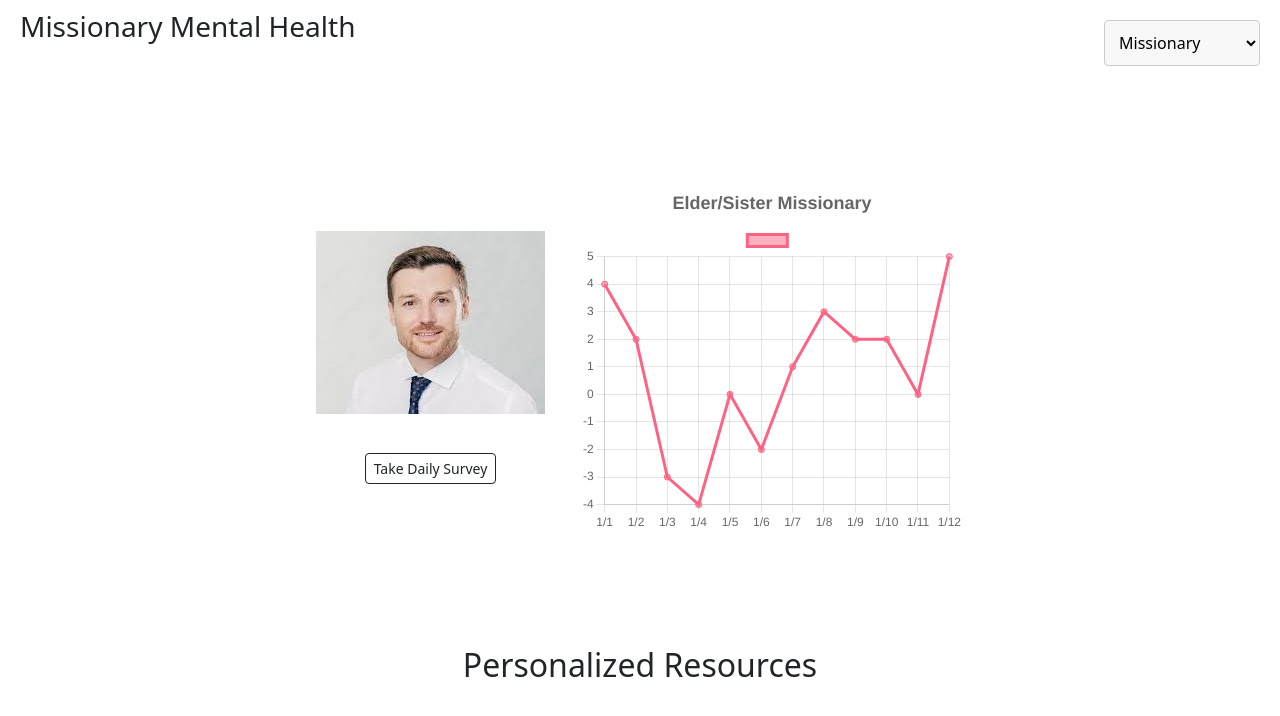
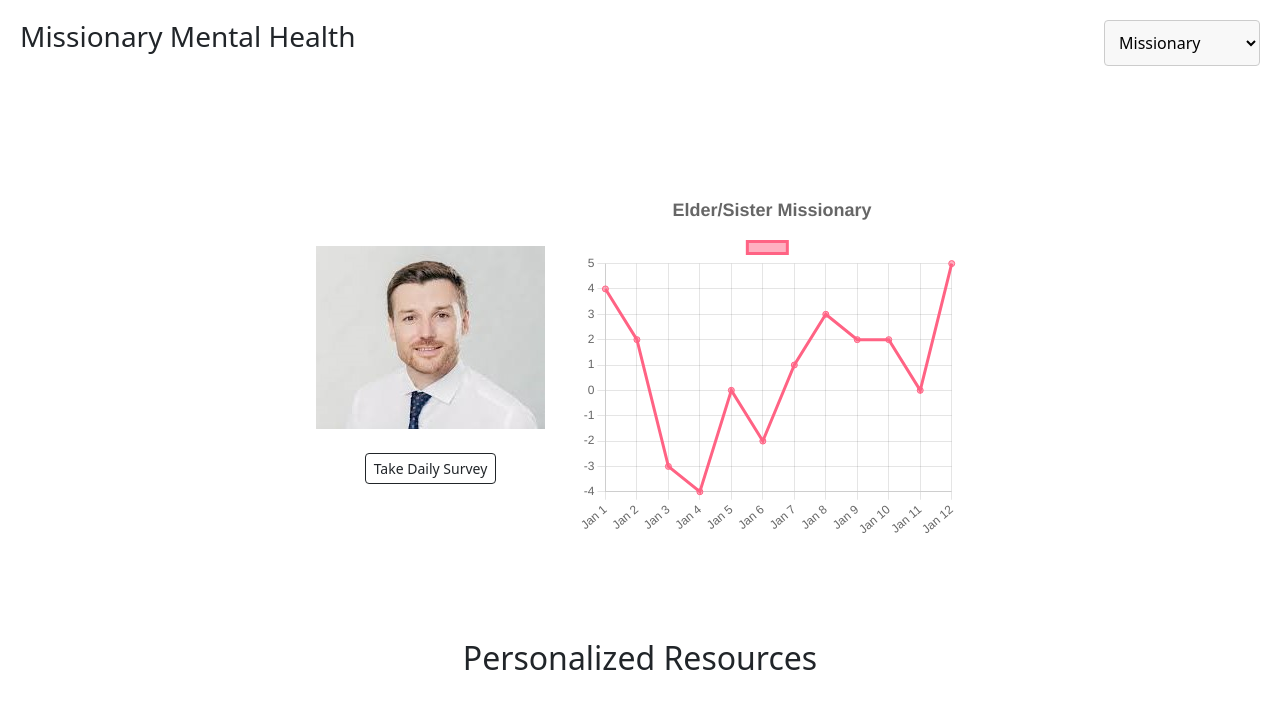
Before and after one commit to DexStephens/mmha, a React (Vite) app: page / in a window 1280 px wide. Shown: the top 716 px of the page. Built offline with nearby package versions, Linux system fonts and the light colour scheme.

Commit message:
make the graph use Jan 1 instead of 1/1

```diff
--- a/src/App.tsx
+++ b/src/App.tsx
@@ -13,8 +13,8 @@ function App() {
   return (
     <>
       <div
-        className="welcome-message"
-        style={{ position: "absolute", top: "10px", left: "20px" }}
+        className="title"
+        style={{ position: "absolute", top: "20px", left: "20px" }}
       >
         <h3>Missionary Mental Health</h3>
       </div>
@@ -31,9 +31,8 @@ function App() {
         </select>
       </div>
 
-      <h2>
       {selectedOption === "missionary" ? (
-          //Missionary
+        //Missionary View
         <>
           <div
             style={{
@@ -62,9 +61,7 @@ function App() {
                 </button>
               </div>
             </div>
-              <div
-                style={{ width: "100%", height: "70%", textAlign: "center" }}
-              >
+            <div style={{ width: "100%", height: "70%", textAlign: "center" }}>
               <Line data={emotionalData} options={options} />
             </div>
           </div>
@@ -72,12 +69,11 @@ function App() {
           <h2>Personalized Resources</h2>
         </>
       ) : (
-          //Mission Leader
+        //Mission Leader View
         <div>
           <h1>This is the Mission Leader View</h1>
         </div>
       )}
-      </h2>
     </>
   );
 }
--- a/src/LineChart/emotionLineData.tsx
+++ b/src/LineChart/emotionLineData.tsx
@@ -10,18 +10,18 @@ import {
 } from "chart.js";
 
 const labels = [
-  "1/1",
-  "1/2",
-  "1/3",
-  "1/4",
-  "1/5",
-  "1/6",
-  "1/7",
-  "1/8",
-  "1/9",
-  "1/10",
-  "1/11",
-  "1/12",
+  "Jan 1",
+  "Jan 2",
+  "Jan 3",
+  "Jan 4",
+  "Jan 5",
+  "Jan 6",
+  "Jan 7",
+  "Jan 8",
+  "Jan 9",
+  "Jan 10",
+  "Jan 11",
+  "Jan 12",
 ];
 
 ChartJS.register(
```
Lines whose indentation alone changed are shown as unchanged.
